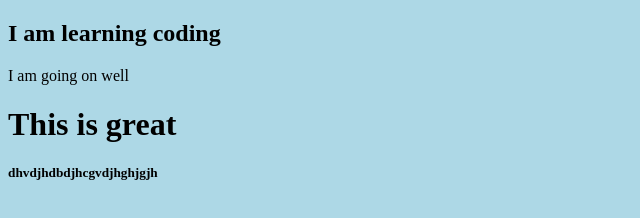
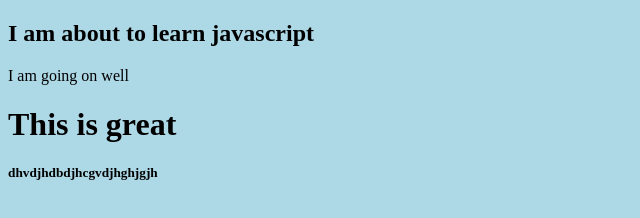
Before and after one commit to CollinsRollinsDev/test_for_tutorial, a plain HTML site: page index.html in a window 1280 px wide. Shown: the whole page, without its empty margins (0-640 px from the left). Drawn offline with Linux system fonts and the light colour scheme.

Commit message:
updated change to javascript

```diff
--- a/index.html
+++ b/index.html
@@ -8,7 +8,7 @@
     <link rel="stylesheet" href="./css/index.css">
   </head>
   <body>
-    <h2>I am learning coding</h2>
+    <h2>I am about to learn javascript</h2>
     <p>I am going on well</p>
     <h1>This is great</h1>
     <h5>dhvdjhdbdjhcgvdjhghjgjh</h5>
```
